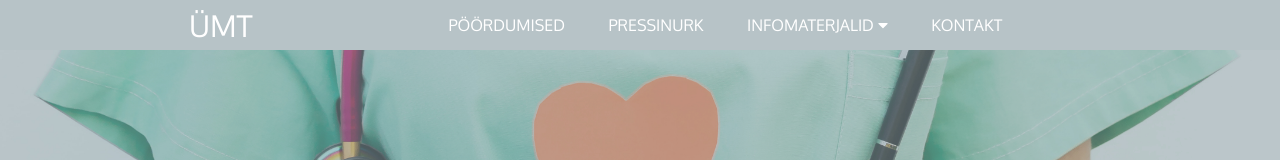
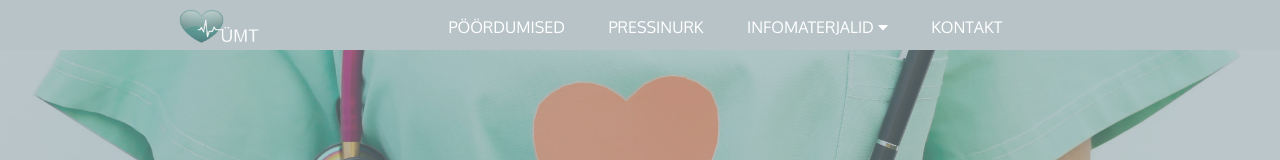
Before and after one commit to sssaari/medtead, a React (Create React App) app: page /Kontakt in a window 1280 px wide. Shown: the top 160 px of the page. Built offline with nearby package versions, Linux system fonts and the light colour scheme.

Commit message:
new logo

```diff
--- a/public/index.html
+++ b/public/index.html
@@ -2,14 +2,14 @@
 <html lang="en">
   <head>
     <meta charset="utf-8" />
-    <link rel="icon" href="%PUBLIC_URL%/heartIcon.jpg" />
+    <link rel="icon" href="%PUBLIC_URL%/bluegreenheart1.png" />
     <meta name="viewport" content="width=device-width, initial-scale=1" />
     <meta name="theme-color" content="#000000" />
     <meta
       name="description"
       content="Web site created using create-react-app"
     />
-    <link rel="apple-touch-icon" href="%PUBLIC_URL%/heartIcon.jpg" />
+    <link rel="apple-touch-icon" href="%PUBLIC_URL%/bluegreenheart1.png" />
     <!--
       manifest.json provides metadata used when your web app is installed on a
       user's mobile device or desktop. See https://developers.google.com/web/fundamentals/web-app-manifest/
--- a/src/components/Navbar/Navbar.js
+++ b/src/components/Navbar/Navbar.js
@@ -32,7 +32,7 @@ function Navbar() {
       <div className="nav-container">
         <nav className="navbar">
           <Link to="/" id="navbar-logo">
-            ÜMT
+            <img className="logoImg" src="heartLogo.png" alt="" />
           </Link>
           <div
             id="mobile-menu"
--- a/src/components/Navbar/navbarstyle.css
+++ b/src/components/Navbar/navbarstyle.css
@@ -3,6 +3,11 @@
   margin: 0;
   padding: 0;
   /*font-family: "oxygen", "sans-serif";*/
+}
+
+.logoImg {
+  height: 45px;
+  margin-top: 5px;
 }
 
 .nav-container {
@@ -28,11 +33,11 @@
 #navbar-logo {
   color: white;
   justify-self: center;
-  margin-left: 15px;
+
   cursor: pointer;
   /*font-family: Arial, Helvetica, sans-serif;*/
   text-decoration: none;
-  font-size: 30px;
+  font-size: 15px;
 }
 
 .nav-menu {
--- a/src/components/NavbarHome/NavbarHome.js
+++ b/src/components/NavbarHome/NavbarHome.js
@@ -33,7 +33,7 @@ function NavbarHome() {
       <div className="nav-containerHome">
         <nav className="navbar">
           <Link to="/" id="navbar-logo">
-            ÜMT
+            <img className="logoImg" src="heartLogo.png" alt="" />
           </Link>
           <div
             id="mobile-menu"
--- a/src/pages/Infomaterjalid.js
+++ b/src/pages/Infomaterjalid.js
@@ -13,7 +13,7 @@ function Infomaterjalid() {
         </div>
       </div>
       <div className="containerArticle">
-        <div className="articleCardIM">
+        <div className="articleCardIM lingid">
           <h1>INFOMATERJALID</h1>
           <div>
             {MenuItems.map((item, index) => {
--- a/src/pages/Infomaterjalid/infomaterjalid.css
+++ b/src/pages/Infomaterjalid/infomaterjalid.css
@@ -28,6 +28,10 @@
   background-position: center;
   background-repeat: no-repeat;
   background-size: cover;*/
+}
+
+.articleCardIM.lingid {
+  text-align: left;
 }
 
 .articleCardIM.pdfArticle {
```
Also changed, not shown: public/bluegreenheart1.png (added), public/heartLogo.png (added).
